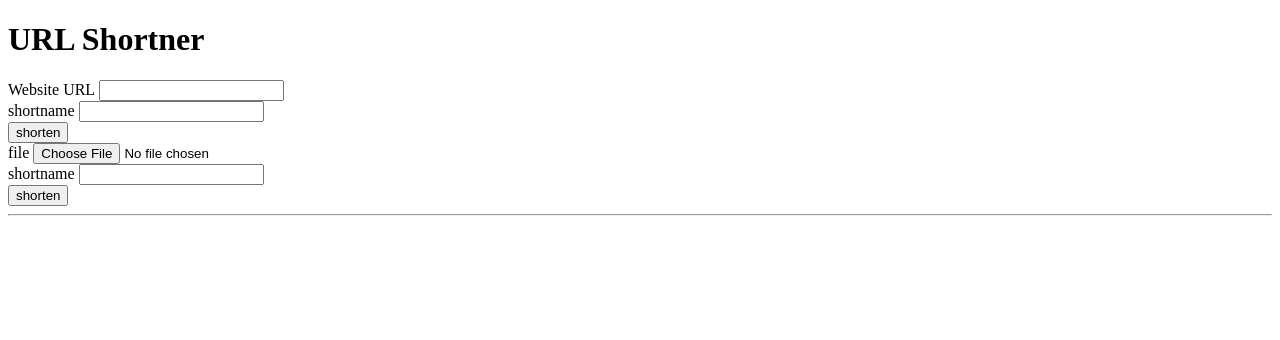
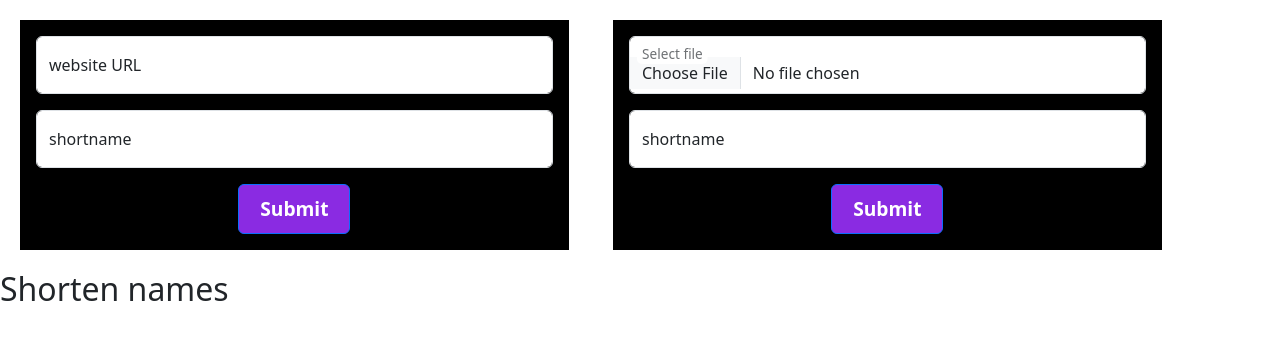
Before and after one commit to maisam2004/url-shortner, a Flask app: page / in a window 1280 px wide. Shown: the top 340 px of the page. Run offline with Flask 3, Linux system fonts and the light colour scheme.

Commit message:
add bootstrap form and remove old

```diff
--- /dev/null
+++ b/static/css/style.css
@@ -0,0 +1,29 @@
+section {
+    display: inline-block;
+    width: 46%;
+    text-align: center;
+    padding: 1rem;
+}
+
+form {
+    background-color: black;
+    padding: 1rem;
+}
+
+form .btn {
+    padding: 0.5em;
+    font-size: 1.2em;
+    font-weight: 600;
+    width: 7rem;
+    background-color: blueviolet;
+
+}
+
+@media (max-width: 550px) {
+    section {
+        display: block;
+        width: 99%;
+        text-align: center;
+        padding: 0.5rem;
+    }
+}
--- a/templates/base.html
+++ b/templates/base.html
@@ -4,11 +4,29 @@
     <meta charset="UTF-8" />
     <meta http-equiv="X-UA-Compatible" content="IE=edge" />
     <meta name="viewport" content="width=device-width, initial-scale=1.0" />
+    <!--bootstrap-->
+    <link
+      href="https://cdn.jsdelivr.net/npm/bootstrap@5.3.0/dist/css/bootstrap.min.css"
+      rel="stylesheet"
+      integrity="sha384-9ndCyUaIbzAi2FUVXJi0CjmCapSmO7SnpJef0486qhLnuZ2cdeRhO02iuK6FUUVM"
+      crossorigin="anonymous"
+    />
+    <script
+      src="https://cdn.jsdelivr.net/npm/bootstrap@5.3.0/dist/js/bootstrap.bundle.min.js"
+      integrity="sha384-geWF76RCwLtnZ8qwWowPQNguL3RmwHVBC9FhGdlKrxdiJJigb/j/68SIy3Te4Bkz"
+      crossorigin="anonymous"
+    ></script>
+    <!-- // bootstrap-->
+    <link
+      rel="stylesheet"
+      href="{{ url_for('static',filename='css/style.css')}}"
+    />
+    <script src="{{ url_for('static',filename='js/script.js')}}"></script>
     <title>{% block title %}{% endblock %}</title>
   </head>
   <body>
     {% for massage in get_flashed_messages() %}
-    <h3>{{ massage }}</h3>
-    {% endfor %} {% block main %} {% endblock %}
+    <h3 style="color: aqua">{{ massage }}</h3>
+    {% endfor %} {% block form%}{% endblock %}
   </body>
 </html>
--- a/templates/home.html
+++ b/templates/home.html
@@ -1,33 +1,68 @@
 {% extends 'base.html' %} {% block title %} URL Shortner {% endblock%} {% block
-main%}
-<h1>URL Shortner</h1>
+form %}
+<section class="formone">
+  <form class="bd-example m-1" action="yoururl" method="POST">
+    <!-- Example Code -->
 
-<!-- {% for massage in get_flashed_messages() %}
-<h3>{{ massage }}</h3>
-{% endfor %} -->
+    <div class="form-floating mb-3">
+      <input
+        type="url"
+        name="url"
+        id="url"
+        class="form-control"
+        placeholder="http://google.com"
+      />
+      <label for="url">website URL</label>
+    </div>
+    <div class="form-floating mb-3">
+      <input
+        class="form-control"
+        placeholder="shortname for url"
+        type="text"
+        name="code"
+        id="code"
+      />
+      <label for="code">shortname</label>
+    </div>
+    <button type="submit" class="btn btn-primary">Submit</button>
+    <!-- End Example Code -->
+  </form>
+</section>
+<section class="formtwo">
+  <form
+    class="bd-example m-1"
+    action="yoururl"
+    method="POST"
+    enctype="multipart/form-data"
+  >
+    <!-- Example Code -->
 
-<form action="yoururl" method="POST">
-  <label for="url">Website URL</label>
-  <input type="url" name="url" id="url" required />
-  <br />
-  <label for="code">shortname</label>
-  <input type="text" name="code" id="code" required />
-  <br />
-  <input type="submit" value="shorten" />
-</form>
+    <div class="form-floating mb-3">
+      <input
+        type="file"
+        name="file"
+        id="file"
+        class="form-control"
+        placeholder="http://google.com"
+      />
+      <label for="file">Select file</label>
+    </div>
+    <div class="form-floating mb-3">
+      <input
+        class="form-control"
+        placeholder="shortname for url"
+        type="text"
+        name="code"
+        id="code"
+      />
+      <label for="code">shortname</label>
+    </div>
+    <button type="submit" class="btn btn-primary">Submit</button>
+    <!-- End Example Code -->
+  </form>
+</section>
 
-<form action="yoururl" method="POST" enctype="multipart/form-data">
-  <label for="file">file</label>
-  <input type="file" name="file" id="file" required />
-  <br />
-  <label for="code">shortname</label>
-  <input type="text" name="code" id="code" required />
-  <br />
-  <input type="submit" value="shorten" />
-</form>
-<hr />
-<br />
-<!-- to check we have any session codes to display  , with if statement-->
+<h2>Shorten names</h2>
 {% if codes %}
 
 <ul>
@@ -38,5 +73,4 @@ main%}
   </li>
   {% endfor %}
 </ul>
-
-{% endif %} {% endblock %}
+{% endif %} {% endblock%}
--- a/ursls.json
+++ b/ursls.json
@@ -1 +1 @@
-{"hotukdeal": {"url": "https://www.hotukdeals.com"}, "yahoo": {"url": "https://yahoo.com"}, "hotuk": {"url": "https://www.hotukdeals.com"}, "inuk": {"url": "https://iranianuk.com/"}}
+{"hotukdeal": {"url": "https://www.hotukdeals.com"}, "yahoo": {"url": "https://yahoo.com"}, "hotuk": {"url": "https://www.hotukdeals.com"}, "inuk": {"url": "https://iranianuk.com/"}, "bs": {"url": "https://getbootstrap.com/"}, "hotukdeals": {"url": "https://www.hotukdeals.com"}}
```
Also changed, not shown: static/js/script.js (added).
